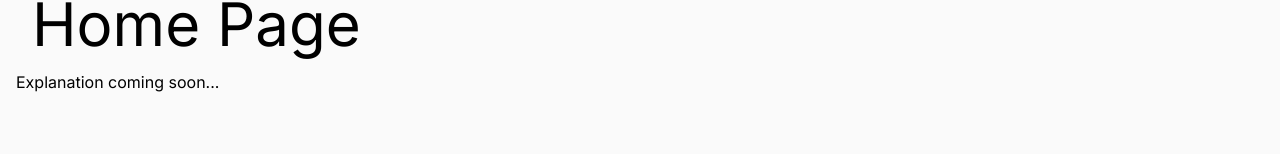
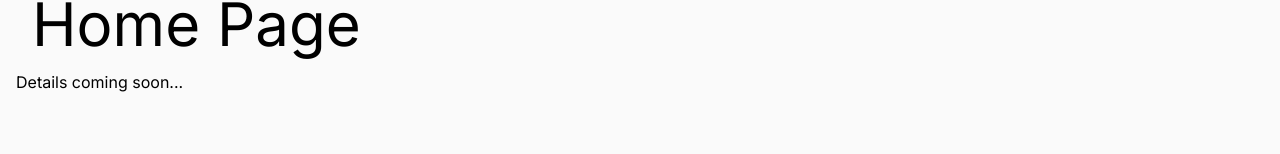
Before and after one commit to tj2904/positive-press, a Next.js app: page / in a window 1280 px wide. Shown: the part 146-300 px from the top of the page. Built offline with nearby package versions, Linux system fonts and the light colour scheme.

Commit message:
text updates

```diff
--- a/app/page.tsx
+++ b/app/page.tsx
@@ -3,7 +3,7 @@ function Home() {
 return (
   <>
     <h1 className="text-6xl p-4 ">Home Page</h1>
-<p>Explanation coming soon...</p>
+<p>Details coming soon...</p>
 
   </>
 
```
